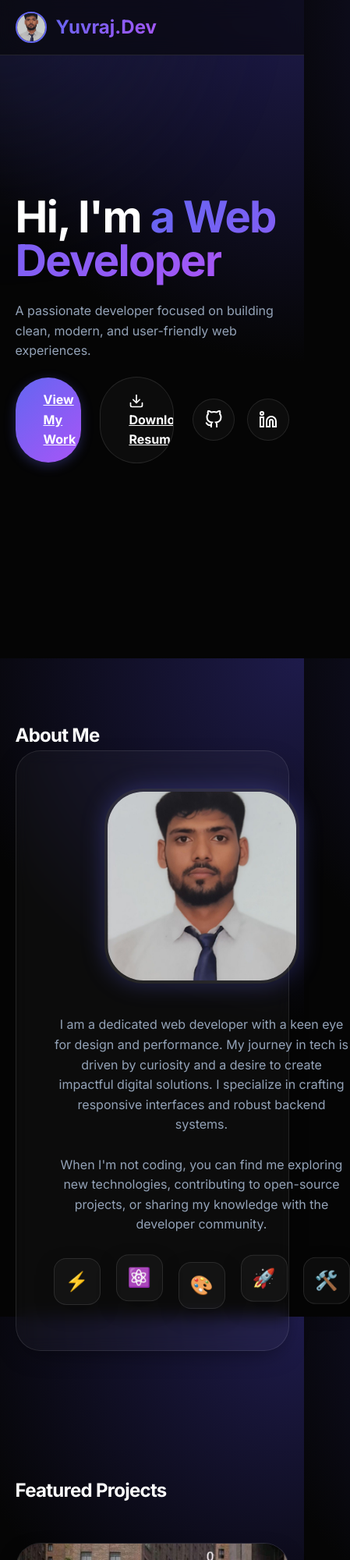
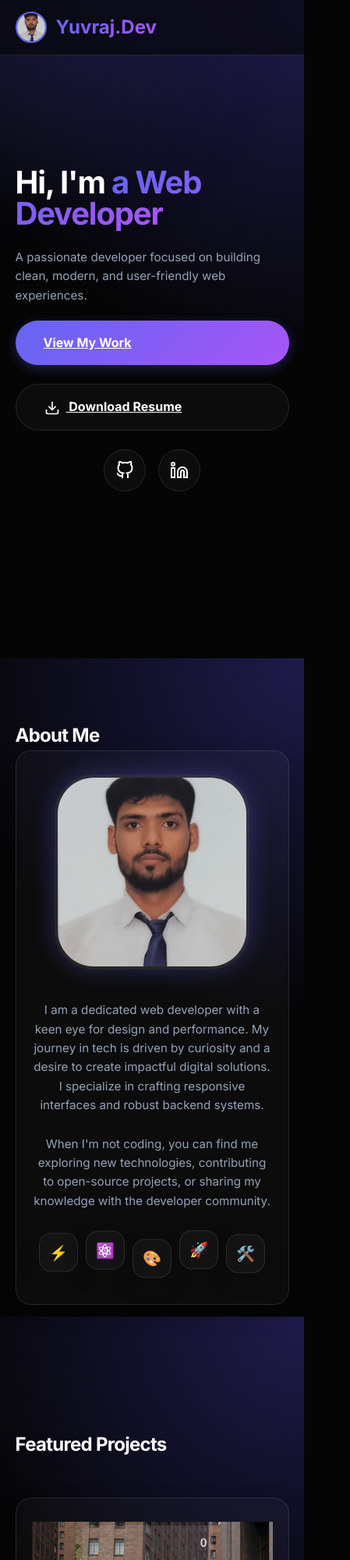
Before and after one commit to yuvrajdev05/protfolio, a website: page index.html in a window 390 px wide. Shown: the top 2000 px of the page at 78% size, 449 px wide, since content can reach past the window. Drawn offline with Linux system fonts and the light colour scheme.

Commit message:
Fix: Mobile responsive layout and text overflow

```diff
--- a/style.css
+++ b/style.css
@@ -756,4 +756,55 @@ footer {
     #home h1 {
         font-size: 3.5rem;
     }
+
+    /* Fix text overflow and layout on mobile */
+    .hero-btns {
+        flex-direction: column;
+        align-items: stretch;
+    }
+
+    .social-links {
+        justify-content: center;
+    }
+
+    .card-glass {
+        padding: 30px 20px;
+        border-radius: 20px;
+    }
+
+    .project-grid {
+        grid-template-columns: 1fr;
+    }
+
+    .cert-item {
+        width: 280px;
+        height: 200px;
+    }
+
+    h1,
+    h2,
+    h3 {
+        word-wrap: break-word;
+        overflow-wrap: break-word;
+    }
+
+    p {
+        font-size: 0.95rem;
+    }
 }
+
+@media (max-width: 480px) {
+    #home h1 {
+        font-size: 2.5rem;
+    }
+
+    .tech-icon {
+        width: 50px;
+        height: 50px;
+        font-size: 1.2rem;
+    }
+
+    .tech-stack {
+        gap: 10px;
+    }
+}
```
